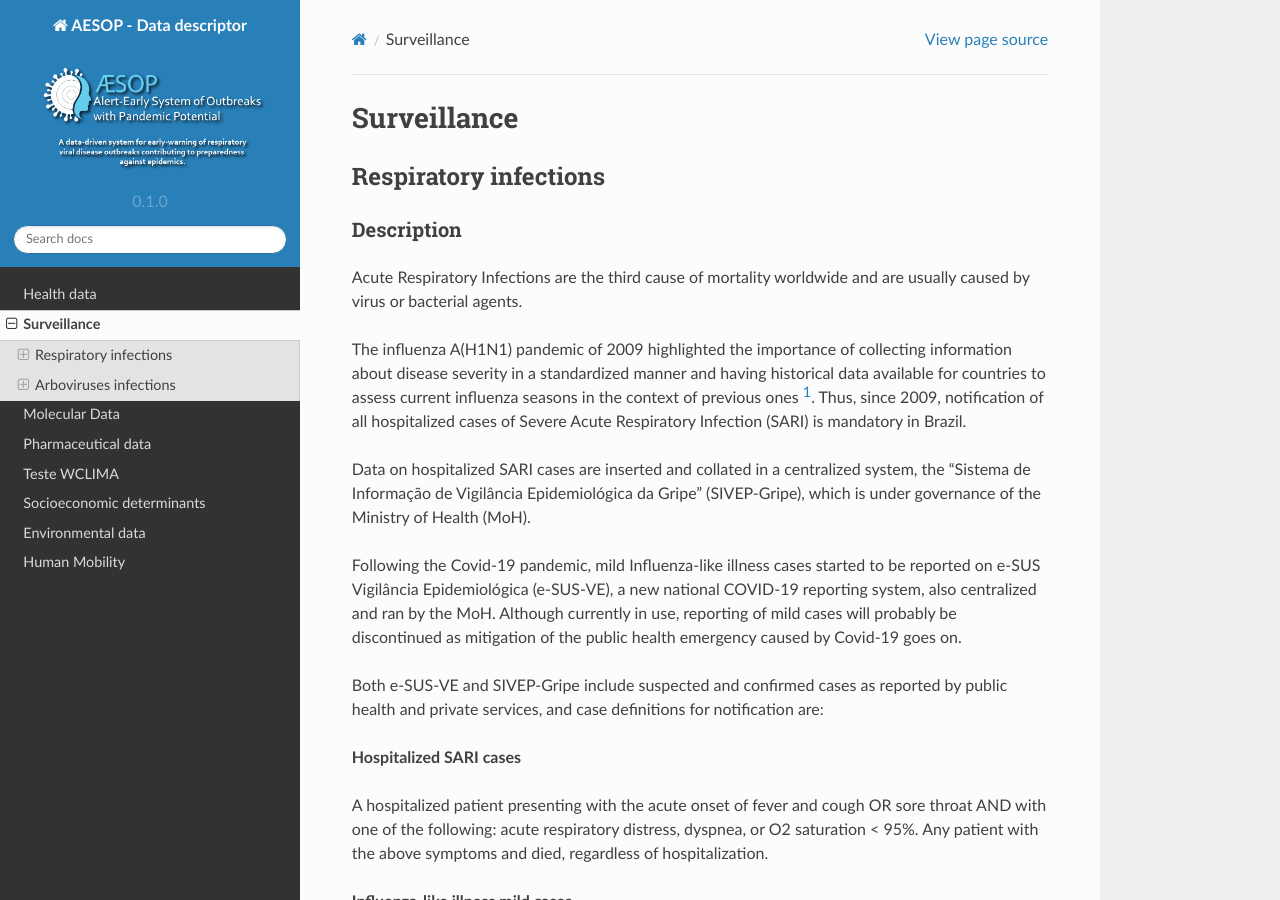
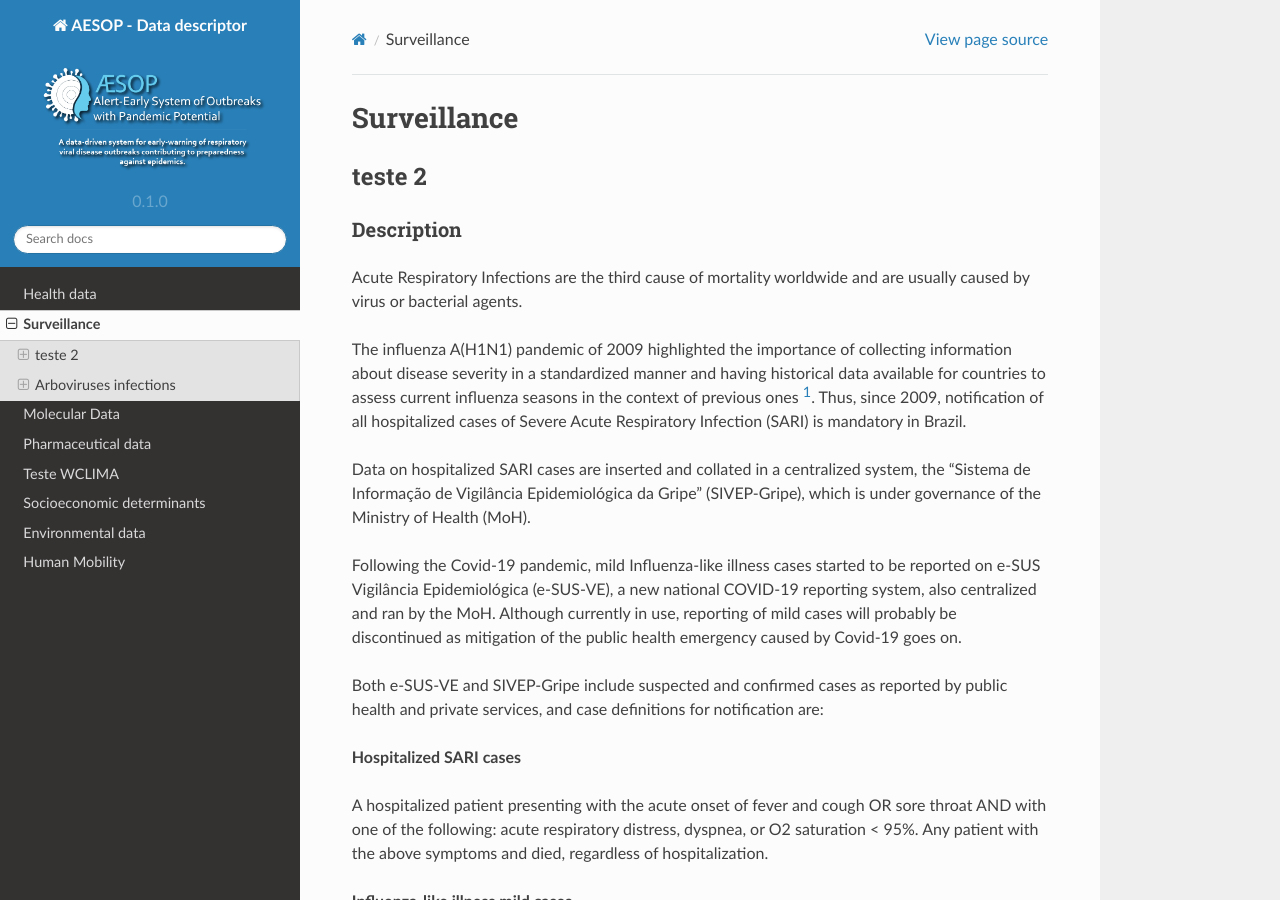
Before and after one commit to cidacslab/plataforma-clima-ambiente-readthedocs, a Sphinx documentation site: the page built from docs/source/surveillance.rst, in a window 1280 px wide and 900 px high. Built offline with Sphinx 7.4.7 and the Read the Docs theme 2.0.0, drawn with Linux system fonts in a browser that asks for light colours.

Commit message:
Update surveillance.rst
teste

```diff
--- a/docs/source/surveillance.rst
+++ b/docs/source/surveillance.rst
@@ -1,7 +1,7 @@
 Surveillance
 =====
 
-Respiratory infections
+teste 2
 ----------------------
 
 Description
```
